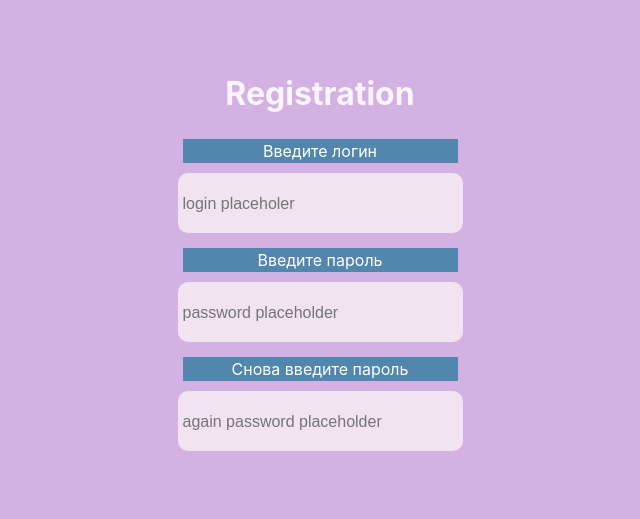
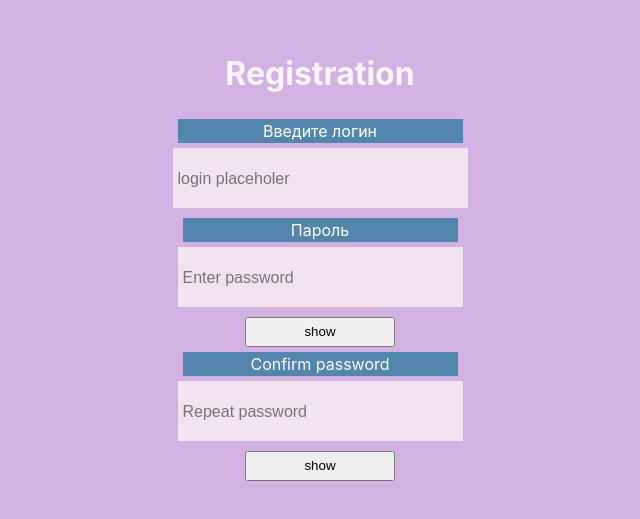
Before and after one commit to AlekseiSamoilov/learn-2-cards, a React (Vite) app in the folder frontend/: page / in a window 1280 px wide. Shown: the part 143-662 px from the top of the page, without its empty margins (320-960 px from the left). Built offline with nearby package versions, Linux system fonts and the light colour scheme.

Commit message:
feat: acreated PasswordInput component and added some animation at the error validation span

```diff
--- a/frontend/src/components/input/Input.tsx
+++ b/frontend/src/components/input/Input.tsx
@@ -1,8 +1,9 @@
 import { useEffect, useState } from 'react';
 import { TValidationRule } from '../../types/validation';
 import styles from './input.module.css'
+import { AnimatePresence, motion } from "framer-motion";
 
-interface IInputProps {
+export interface IInputProps {
     title: string;
     type?: string;
     placeholder?: string;
@@ -21,7 +22,8 @@ const Input: React.FC<IInputProps> = ({
     validationRules = [],
     error,
     placeholder,
-    required = false
+    required = false,
+    type = 'text'
 }) => {
 
     const [localError, setLocalError] = useState<string>('');
@@ -73,15 +75,25 @@ const Input: React.FC<IInputProps> = ({
         <div className={styles.container}>
             <label className={styles.label}>{title}</label>
             <input
+                type={type}
                 value={value}
                 placeholder={placeholder}
                 className={styles.input}
                 onChange={handleChange}
                 onBlur={handleBlur}
             />
-            {(localError || error) && (
-                <span className={styles.errorMessage}>{localError || error}</span>
-            )}
+            <AnimatePresence mode="popLayout" initial={false}>
+                {(localError || error) && (
+                    <motion.span
+                        className={styles.errorMessage}
+                        initial={{ y: -20, opacity: 0 }}
+                        animate={{ y: 0, opacity: 1 }}
+                        exit={{ y: -20, opacity: 0 }}
+                        transition={{ duration: 0.5, type: 'spring', bounce: 0.5 }}
+                    >{localError || error}
+                    </motion.span>
+                )}
+            </AnimatePresence>
         </div>
     )
 }
--- a/frontend/src/components/input/input.module.css
+++ b/frontend/src/components/input/input.module.css
@@ -1,8 +1,8 @@
 .container {
     display: flex;
     flex-direction: column;
-    gap: 10px;
-    margin-bottom: 15px;
+    gap: 5px;
+    margin-bottom: 10px;
     color: #ffffff;
     width: 100%;
     align-items: center;
@@ -14,13 +14,14 @@
     background-color: rgba(83, 134, 172, 1);
     width: 100%;
     text-align: center;
+    width: 100%;
 }
 
 .input {
     border: none;
     margin: 0;
     padding: 0;
-    border-radius: 10px;
+    /* border-radius: 10px; */
     height: 50px;
     width: 100%;
     font-size: 20px;
@@ -38,7 +39,9 @@
 }
 
 .errorMessage {
+    padding: 5px ;
     font-size: 10px;
     color: #ffffff;
     background-color: red;
+    /* border-radius: 10px; */
 }
--- /dev/null
+++ b/frontend/src/components/password-input/PasswordInput.tsx
@@ -0,0 +1,54 @@
+import { useState } from "react";
+import Input, { IInputProps } from "../input/Input";
+import styles from './passwordInput.module.css'
+
+interface IPasswordInputProps extends IInputProps {
+    confirm?: boolean;
+    compareWith?: string;
+}
+
+const PasswordInput: React.FC<IPasswordInputProps> = ({
+    title,
+    value,
+    onChange,
+    placeholder,
+    confirm = false,
+    compareWith = ''
+}) => {
+    const [showPassword, setShowPassword] = useState<boolean>(false);
+
+    const passwordRules = [
+        {
+            validate: (value: string) => value.length >= 6,
+            errorMessage: 'Пароль должен быть не менее 6 символов'
+        },
+    ];
+
+    const confirmRules = [
+        {
+            validate: (value: string) => value === compareWith,
+            errorMessage: 'Пароли не совпадают'
+        },
+    ];
+
+    return (
+        <div className={styles.password_container}>
+            <Input
+                title={title}
+                value={value}
+                onChange={onChange}
+                placeholder={placeholder}
+                type={showPassword ? 'text' : 'password'}
+                validationRules={confirm ? confirmRules : passwordRules}
+                required
+            />
+            <button
+                className={styles.toggle_button}
+                onClick={() => setShowPassword(!showPassword)}
+            >
+                {showPassword ? 'hide' : 'show'}</button>
+        </div>
+    )
+}
+
+export default PasswordInput;
--- /dev/null
+++ b/frontend/src/components/password-input/passwordInput.module.css
@@ -0,0 +1,12 @@
+.password_container {
+    display: flex;
+    justify-content: center;
+    align-items: center;
+    flex-direction: column;
+    margin: 5px;
+}
+
+.toggle_button {
+    width: 150px;
+    height: 30px;
+}
--- a/frontend/src/components/registration-page/RegistrationPage.tsx
+++ b/frontend/src/components/registration-page/RegistrationPage.tsx
@@ -1,9 +1,12 @@
 import React, { useState } from 'react'
 import Input from '../input/Input'
+import PasswordInput from '../password-input/PasswordInput';
 
 export default function RegistrationPage() {
 
     const [login, setLogin] = useState<string>('');
+    const [password, setPassword] = useState<string>('');
+    const [confirmPassword, setConfirmPassword] = useState<string>('')
 
     const loginRules = [
         {
@@ -14,7 +17,12 @@ export default function RegistrationPage() {
             validate: (value: string) => value.length <= 10,
             errorMessage: 'Логин не может быть длинее 10 символов'
         },
-    ]
+    ];
+
+    const handleSubmit = (e: React.FormEvent) => {
+        e.preventDefault();
+        if (password !== confirmPassword) return;
+    };
 
 
     return (
@@ -22,13 +30,26 @@ export default function RegistrationPage() {
             <h1>Registration</h1>
             <Input
                 onChange={(e) => setLogin(e.target.value)}
-                value={login} title='Введите логин'
+                value={login}
+                title='Введите логин'
                 placeholder='login placeholer'
                 validationRules={loginRules}
                 required
             />
-            <Input title='Введите пароль' placeholder='password placeholder' />
-            <Input title='Снова введите пароль' placeholder='again password placeholder' />
+            <PasswordInput
+                title='Пароль'
+                value={password}
+                onChange={(e) => setPassword(e.target.value)}
+                placeholder='Enter password'
+            />
+            <PasswordInput
+                title='Confirm password'
+                value={confirmPassword}
+                onChange={(e) => setConfirmPassword(e.target.value)}
+                placeholder='Repeat password'
+                confirm
+                compareWith={password}
+            />
         </div>
     )
 }
--- a/package.json
+++ b/package.json
@@ -23,6 +23,7 @@
     "@nestjs/mongoose": "^10.0.10",
     "@nestjs/passport": "^10.0.3",
     "bcrypt": "^5.1.1",
+    "framer-motion": "^11.11.9",
     "mongoose": "^8.7.2",
     "passport": "^0.7.0",
     "passport-jwt": "^4.0.1",
```
Also changed, not shown: 1 other file (tests, documents, lock files or other folders).
